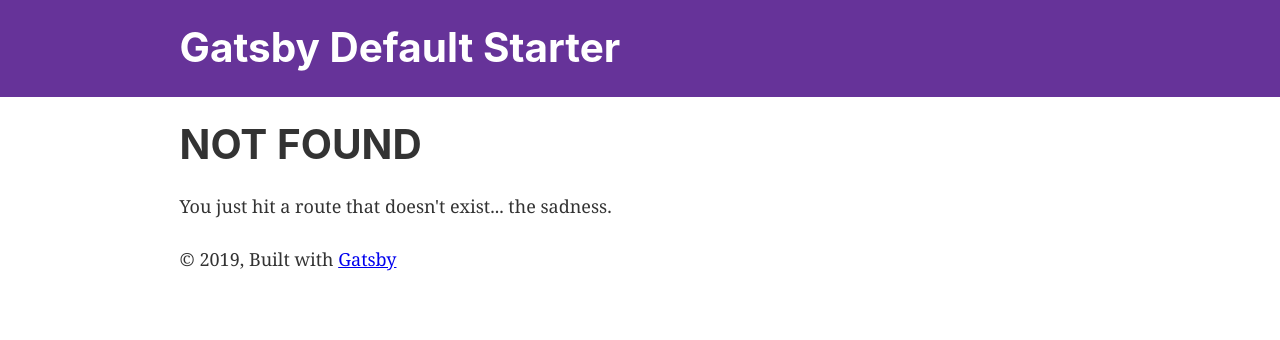
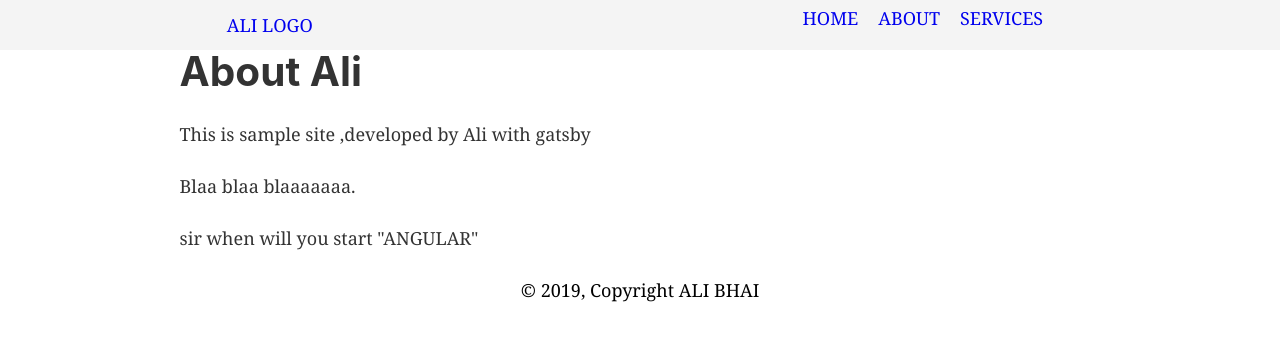
Before and after one commit to moulaalinaik/ALI-gatsby, a Gatsby site: page /about in a window 1280 px wide. Before the commit this address had no page. Built offline with nearby package versions, Linux system fonts and the light colour scheme; Gatsby itself is replaced by a stand-in of ours.

Commit message:
Initial commit

```diff
--- a/gatsby-config.js
+++ b/gatsby-config.js
@@ -1,6 +1,6 @@
 module.exports = {
   siteMetadata: {
-    title: `Gatsby Default Starter`,
+    title: `Ali-Gatsby-naik`,
     description: `Kick off your next, great Gatsby project with this default starter. This barebones starter ships with the main Gatsby configuration files you might need.`,
     author: `@gatsbyjs`,
   },
--- a/src/components/header.js
+++ b/src/components/header.js
@@ -5,8 +5,8 @@ import React from "react"
 const Header = ({ siteTitle }) => (
   <header
     style={{
-      background: `rebeccapurple`,
-      marginBottom: `1.45rem`,
+      background: `#333`,
+      marginBottom: `0rem`,
     }}
   >
     <div
--- a/src/components/layout.js
+++ b/src/components/layout.js
@@ -10,6 +10,7 @@ import PropTypes from "prop-types"
 import { StaticQuery, graphql } from "gatsby"
 
 import Header from "./header"
+import Menu from "./menu"
 import "./layout.css"
 
 const Layout = ({ children }) => (
@@ -25,7 +26,8 @@ const Layout = ({ children }) => (
     `}
     render={data => (
       <>
-        <Header siteTitle={data.site.siteMetadata.title} />
+        {/* <Header siteTitle={data.site.siteMetadata.title} /> */}
+        <Menu />
         <div
           style={{
             margin: `0 auto`,
@@ -35,10 +37,8 @@ const Layout = ({ children }) => (
           }}
         >
           <main>{children}</main>
-          <footer>
-            © {new Date().getFullYear()}, Built with
-            {` `}
-            <a href="https://www.gatsbyjs.org">Gatsby</a>
+          <footer style={{ color: `#000`, textAlign: `center` }}>
+            © {new Date().getFullYear()}, Copyright ALI BHAI
           </footer>
         </div>
       </>
--- /dev/null
+++ b/src/components/menu.js
@@ -0,0 +1,51 @@
+import React from "react"
+import { Link } from "gatsby"
+
+import Layout from "../components/layout"
+import Image from "../components/image"
+import SEO from "../components/seo"
+
+const Menu = () => (
+  <div
+    style={{
+      background: `#f4f4f4`,
+      display: `flex`,
+      justifyContent: `space-around`,
+      height: `50px`,
+    }}
+  >
+    <div style={{ float: `left`, display: `flex`, alignItems: `center` }}>
+      <Link to="/" style={{ textDecoration: `none` }}>
+        ALI LOGO
+      </Link>
+    </div>
+    <ul
+      style={{
+        listStyle: `none`,
+        display: `flex`,
+        alignItems: `center`,
+        justifycontent: `space-evenly`,
+        float: `right`,
+        marginBottom: `0`,
+      }}
+    >
+      <li style={{ display: `inline`, padding: `0 10px` }}>
+        <Link to="/" style={{ textDecoration: `none` }}>
+          HOME
+        </Link>
+      </li>
+      <li style={{ display: `inline`, padding: `0 10px` }}>
+        <Link to="/about" style={{ textDecoration: `none` }}>
+          ABOUT
+        </Link>
+      </li>
+      <li style={{ display: `inline`, padding: `0 10px` }}>
+        <Link to="/services" style={{ textDecoration: `none` }}>
+          SERVICES
+        </Link>
+      </li>
+    </ul>
+  </div>
+)
+
+export default Menu
--- /dev/null
+++ b/src/pages/about.js
@@ -0,0 +1,20 @@
+import React from "react"
+import { Link } from "gatsby"
+
+import Layout from "../components/layout"
+import Image from "../components/image"
+import SEO from "../components/seo"
+
+const AboutPage = () => (
+  <Layout>
+    <SEO title="about" keywords={[`gatsby`, `application`, `react`]} />
+    <div>
+      <h1>About Ali</h1>
+      <p>This is sample site ,developed by Ali with gatsby</p>
+      <p>Blaa blaa blaaaaaaa.</p>
+      <p>sir when will you start "ANGULAR"</p>
+    </div>
+  </Layout>
+)
+
+export default AboutPage
--- a/src/pages/index.js
+++ b/src/pages/index.js
@@ -8,13 +8,14 @@ import SEO from "../components/seo"
 const IndexPage = () => (
   <Layout>
     <SEO title="Home" keywords={[`gatsby`, `application`, `react`]} />
-    <h1>Hi people</h1>
-    <p>Welcome to your new Gatsby site.</p>
-    <p>Now go build something great.</p>
+    <h1>Welcome to Ali's website</h1>
+    <p>This is sample site ,developed by Ali with gatsby</p>
+    <p>Blaa blaa blaaaaaaa.</p>
+    <p>sir when will you start "ANGULAR"</p>
     <div style={{ maxWidth: `300px`, marginBottom: `1.45rem` }}>
-      <Image />
+      {/* <Image /> */}
     </div>
-    <Link to="/page-2/">Go to page 2</Link>
+    {/* <Link to="/page-2/">Go to page 2</Link> */}
   </Layout>
 )
 
```
Also changed, not shown: src/pages/services.js (added, +20 -0 lines), src/components/footer.js (added).
